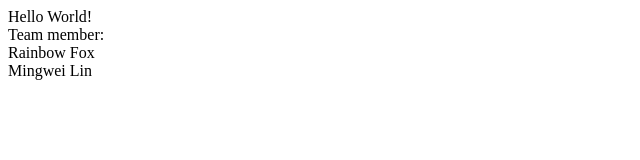
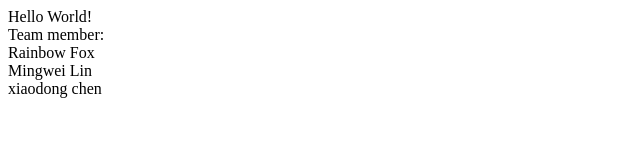
Before and after one commit to rainbowforcegames/roadwar, a plain HTML site: page index.html in a window 1280 px wide. Shown: the whole page, without its empty margins (0-640 px from the left). Drawn offline with Linux system fonts and the light colour scheme.

Commit message:
Update index.html

```diff
--- a/index.html
+++ b/index.html
@@ -4,5 +4,6 @@
 <div>Team member:</div>
 <div>Rainbow Fox</div>
 <div>Mingwei Lin</div>
+<div>xiaodong chen</div>
 </body>
 </html>
```
